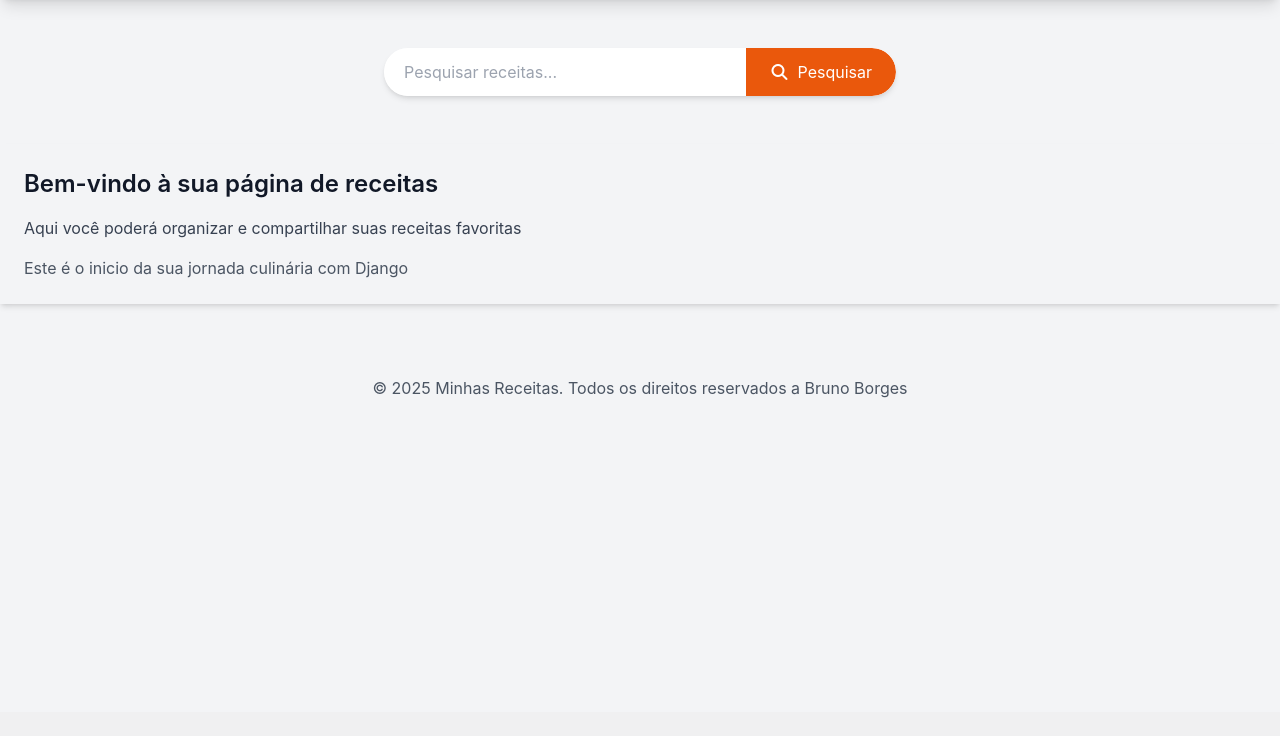
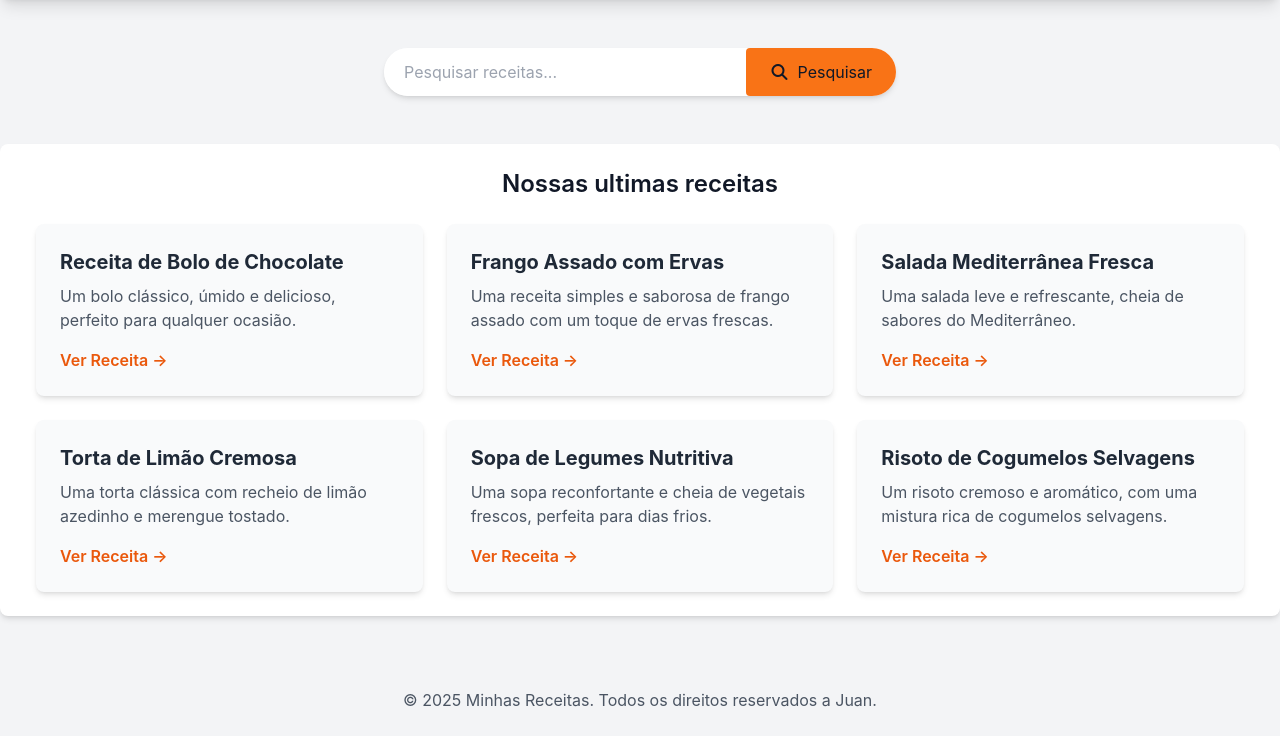
Before and after one commit to br7trindade/Blog-Receita, a Django app: page /receitas/ in a window 1280 px wide. Shown: the part 88-824 px from the top of the page. Before the commit the page ends 486 px from the top, so only its background shows below. Run offline with Django 5.2, Linux system fonts and the light colour scheme; some libraries are stand-ins or nearby versions.

Commit message:
atualizado

```diff
--- a/receitas/templates/receitas/home.html
+++ b/receitas/templates/receitas/home.html
@@ -1,3 +1,4 @@
+
 <!DOCTYPE html>
 <html lang="pt-br">
 <head>
@@ -26,27 +27,50 @@
         </div>
     </header>
     <section class="container mx-auto mt-8 p-4 flex justify-center">
-     <div class="w-full max-w-lg flex bg-white rounded-full shadow-md overflow-hidden">
-        <input type="text"
-               placeholder="Pesquisar receitas..."
-               class="flex-grow p-3 text-gray-700 focus:outline-none focus:ring-2 focus:ring-orange-500 rounded-l-full pl-5">
-               <button class="bg-orange-500 hover: bg-orange-600 text-white p-3 px-6 rounded-r-full transition duration-300 ease-in-out flex items-center justify-center">
-                  <i class="fas fa-search mr-2"></i>Pesquisar
-               </button>
-     </div>
+        <div class="w-full max-w-lg flex bg-white rounded-full shadow-md overflow-hidden">
+            <input type="text" placeholder="Pesquisar receitas..." class="flex-grow p-3 text-gray-700 focus:outline-none focus:ring-2 focus-ring-orange-500 rounded-l-full pl-5">
+            <button class="bg-orange-500 hover:bg-orange-600 text-whit p-3 px-6 rounded r-full transition duration-300 ease-in-out flex items-center justify-center">
+                <i class="fas fa-search mr-2"></i> Pesquisar
+            </button>
+        </div>
     </section>
-    <main class = 'container mx-auto p-6 mt-8 bg-while rounded-ig shadow-md'>
-    <h2 class="text-2xl font-semibold mb-4">Bem-vindo à sua página de receitas</h2>
-    <p class="text-ig text-gray-700">Aqui você poderá organizar e compartilhar suas receitas favoritas</p>
-    <p class="mt-4 text-gray-600">Este é o inicio da sua jornada culinária com Django</p>
+    <main class="container mx-auto p-6 mt-8 bg-white rounded-lg shadow-md">
+        <h2 class="text-2xl font-semibold mb-6 text-center">Nossas ultimas receitas</h2>
+        <div class="flex flex-wrap justify-center gap-6">
+            <div class="w-full sm:w-[calc(50%-1.5rem)] lg:w-[calc(33.333%-1.5rem)] bg-gray-50 p-6 rounded-lg shadow-md hover:shadow-lg transition-shadow duration-300 ease-in-out">
+                <h3 class="text-xl font-bold mb-2 text-gray-800">Receita de Bolo de Chocolate</h3>
+                <p class="text-gray-600 mb-4">Um bolo clássico, úmido e delicioso, perfeito para qualquer ocasião.</p>
+                <a href="#" class="text-orange-600 hover:text-orange-800 font-semibold">Ver Receita &rarr;</a>
+            </div>
+            <div class="w-full sm:w-[calc(50%-1.5rem)] lg:w-[calc(33.333%-1.5rem)] bg-gray-50 p-6 rounded-lg shadow-md hover:shadow-lg transition-shadow duration-300 ease-in-out">
+                <h3 class="text-xl font-bold mb-2 text-gray-800">Frango Assado com Ervas</h3>
+                <p class="text-gray-600 mb-4">Uma receita simples e saborosa de frango assado com um toque de ervas frescas.</p>
+                <a href="#" class="text-orange-600 hover:text-orange-800 font-semibold">Ver Receita &rarr;</a>
+            </div>
+            <div class="w-full sm:w-[calc(50%-1.5rem)] lg:w-[calc(33.333%-1.5rem)] bg-gray-50 p-6 rounded-lg shadow-md hover:shadow-lg transition-shadow duration-300 ease-in-out">
+                <h3 class="text-xl font-bold mb-2 text-gray-800">Salada Mediterrânea Fresca</h3>
+                <p class="text-gray-600 mb-4">Uma salada leve e refrescante, cheia de sabores do Mediterrâneo.</p>
+                <a href="#" class="text-orange-600 hover:text-orange-800 font-semibold">Ver Receita &rarr;</a>
+            </div>
+            <div class="w-full sm:w-[calc(50%-1.5rem)] lg:w-[calc(33.333%-1.5rem)] bg-gray-50 p-6 rounded-lg shadow-md hover:shadow-lg transition-shadow duration-300 ease-in-out">
+                <h3 class="text-xl font-bold mb-2 text-gray-800">Torta de Limão Cremosa</h3>
+                <p class="text-gray-600 mb-4">Uma torta clássica com recheio de limão azedinho e merengue tostado.</p>
+                <a href="#" class="text-orange-600 hover:text-orange-800 font-semibold">Ver Receita &rarr;</a>
+            </div>
+            <div class="w-full sm:w-[calc(50%-1.5rem)] lg:w-[calc(33.333%-1.5rem)] bg-gray-50 p-6 rounded-lg shadow-md hover:shadow-lg transition-shadow duration-300 ease-in-out">
+                <h3 class="text-xl font-bold mb-2 text-gray-800">Sopa de Legumes Nutritiva</h3>
+                <p class="text-gray-600 mb-4">Uma sopa reconfortante e cheia de vegetais frescos, perfeita para dias frios.</p>
+                <a href="#" class="text-orange-600 hover:text-orange-800 font-semibold">Ver Receita &rarr;</a>
+            </div>
+            <div class="w-full sm:w-[calc(50%-1.5rem)] lg:w-[calc(33.333%-1.5rem)] bg-gray-50 p-6 rounded-lg shadow-md hover:shadow-lg transition-shadow duration-300 ease-in-out">
+                <h3 class="text-xl font-bold mb-2 text-gray-800">Risoto de Cogumelos Selvagens</h3>
+                <p class="text-gray-600 mb-4">Um risoto cremoso e aromático, com uma mistura rica de cogumelos selvagens.</p>
+                <a href="#" class="text-orange-600 hover:text-orange-800 font-semibold">Ver Receita &rarr;</a>
+            </div>
+        </div>
     </main>
     <footer class="mt-12 p-6 text-center text-gray-600">
-     <p>&copy; 2025 Minhas Receitas. Todos os direitos reservados a Bruno Borges
-
-     </p>
-
+        <p>&copy; 2025 Minhas Receitas. Todos os direitos reservados a Juan.</p>
     </footer>
-
-
 </body>
 </html>
```
